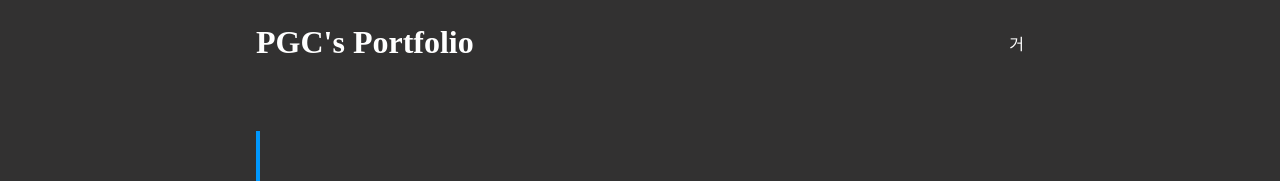
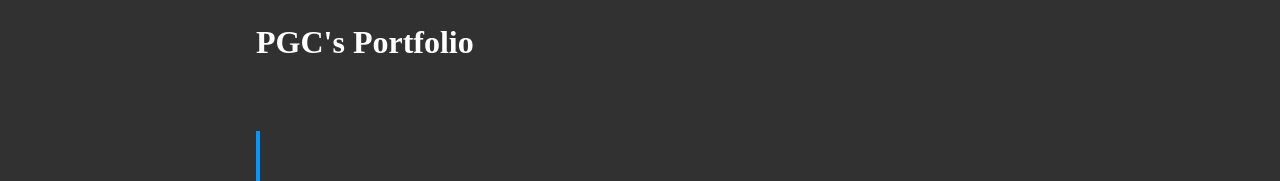
Before and after one commit to rl0425/portfolio, a React (Create React App) app: page / in a window 1280 px wide. Shown: the top 181 px of the page. Built offline with nearby package versions, Linux system fonts and the light colour scheme; a web font is replaced by a local one.

Commit message:
오타 제거

```diff
--- a/src/ component/head/Head.js
+++ b/src/ component/head/Head.js
@@ -10,7 +10,7 @@ function Head(){
             {/*    <div><span>Skill</span></div>*/}
             {/*    <div><span>Project</span></div>*/}
             {/*    <div><span>Career</span></div>*/}
-거            {/*</div>*/}
+            {/*</div>*/}
         </div>
     )
 }
```
